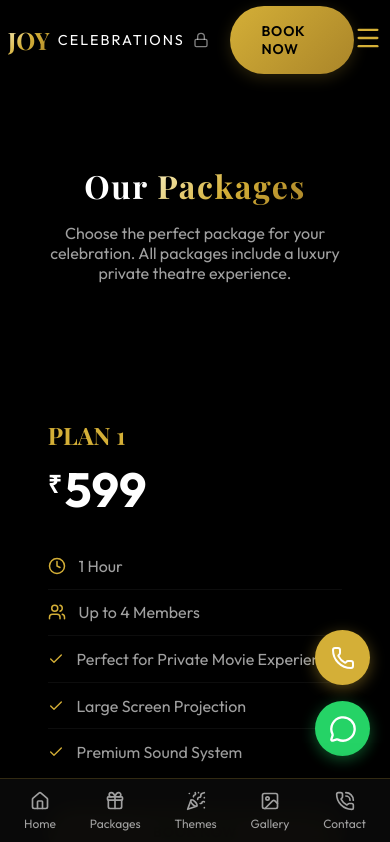
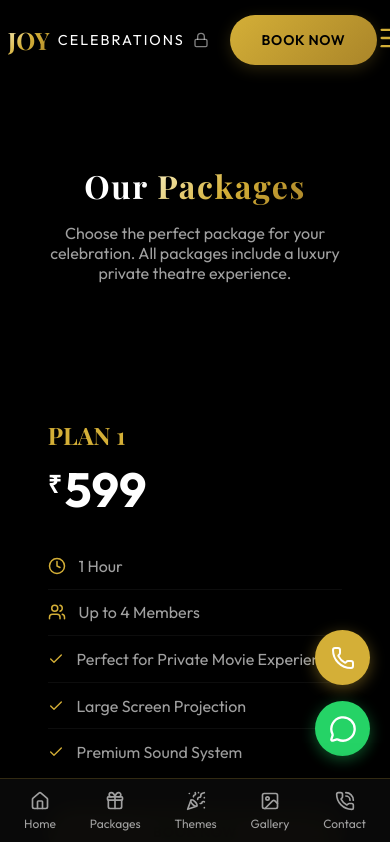
Before and after one commit to geethikaparvatham/Joy_celebrations, a Next.js app: page /packages in a window 390 px wide. Shown: the top 842 px of the page. Built offline with nearby package versions, Linux system fonts and the light colour scheme.

Commit message:
Decrease Book Now button size on mobile

```diff
--- a/src/components/layout/Navbar.module.css
+++ b/src/components/layout/Navbar.module.css
@@ -78,6 +78,7 @@
 .bookBtn {
   font-size: 0.8rem;
   padding: 0.6rem 1.5rem;
+  white-space: nowrap;
 }
 
 .rightActions {
@@ -208,4 +209,8 @@
   .mobileBottomNav {
     display: flex;
   }
+  .bookBtn {
+    font-size: 0.7rem;
+    padding: 0.4rem 0.8rem;
+  }
 }
```
